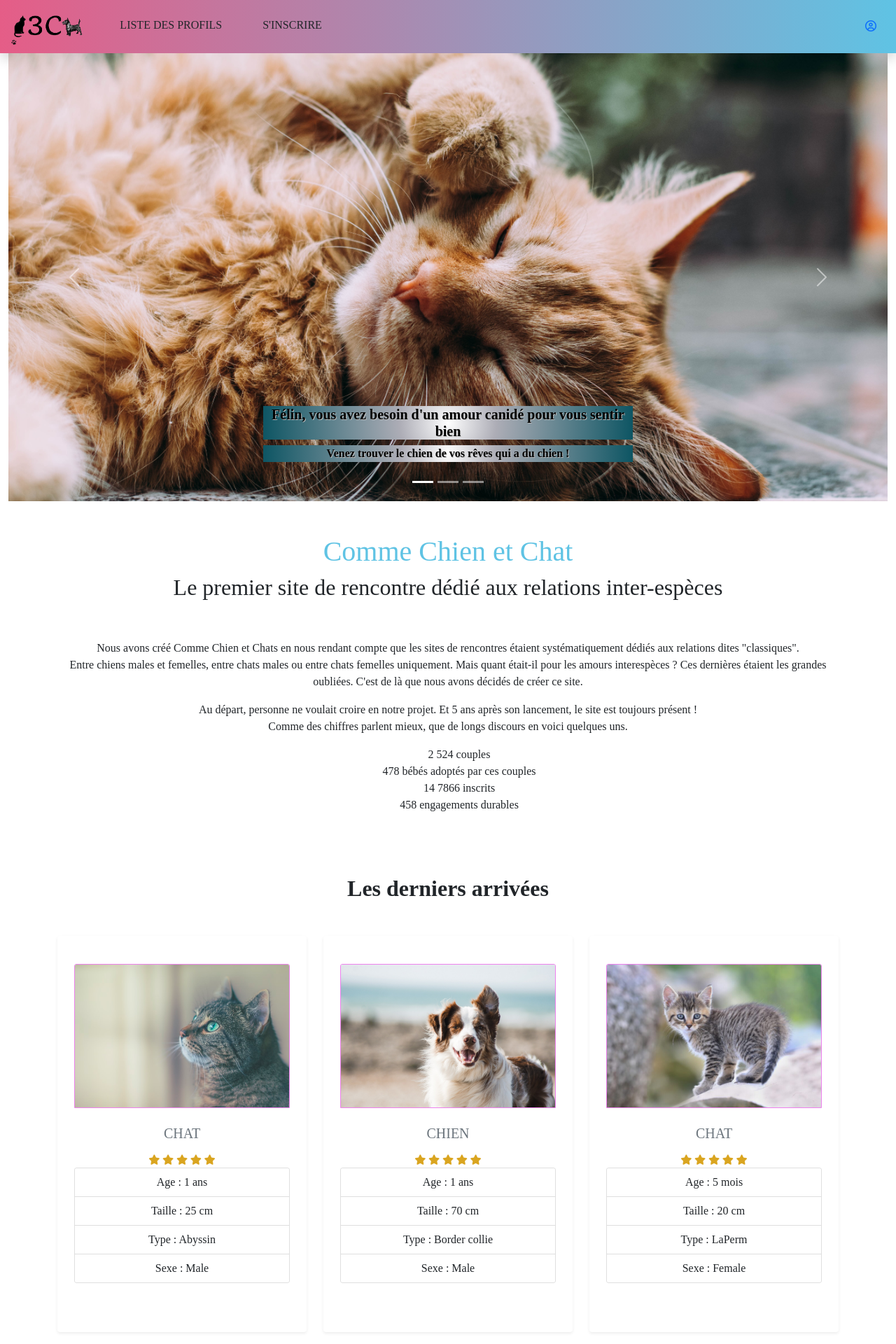
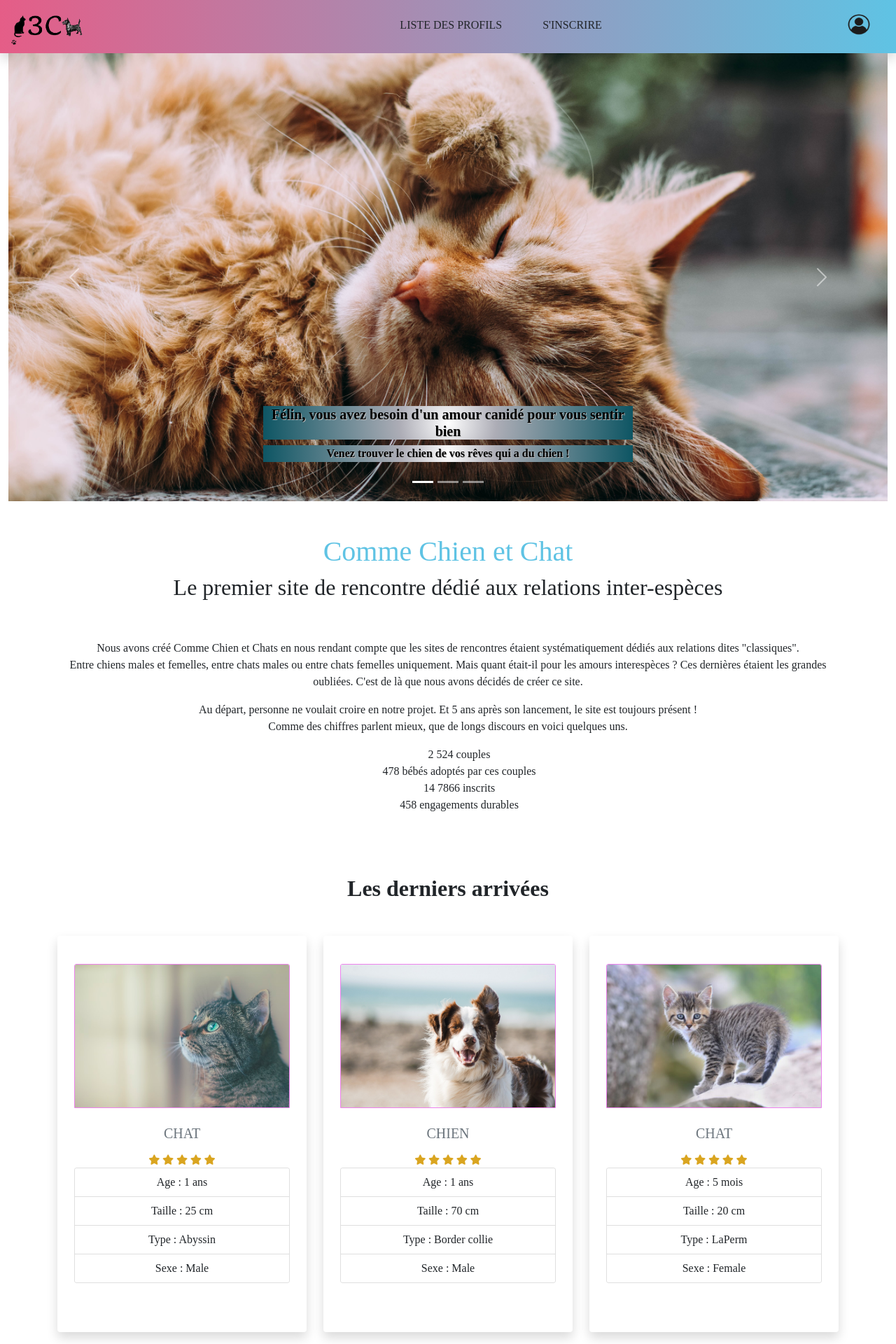
Before and after one commit to mickael-mignard/poecphp-site-rencontre, a PHP site: page / in a window 1280 px wide. Shown: the top 1920 px of the page at 70% size. Run offline with PHP 8.4, Linux system fonts and the light colour scheme; some libraries are stand-ins or nearby versions; some web fonts are replaced.

Commit message:
Header & Footer & Accueil

```diff
--- a/assets/css/style.css
+++ b/assets/css/style.css
@@ -156,3 +156,8 @@ footer {
   justify-content: flex-start;
   align-content: center;
 }
+@media (min-width: 700px){
+nav .categories {
+  padding-left: 400px;
+}
+}
--- a/header.php
+++ b/header.php
@@ -9,6 +9,7 @@
     <link rel="stylesheet" href="https://cdnjs.cloudflare.com/ajax/libs/font-awesome/5.15.3/css/all.min.css" />
     <link href="https://fonts.googleapis.com/css2?family=Quando&display=swap" rel="stylesheet">
     <link rel="stylesheet" type="text/css" href="assets/css/style.css" media="all" />
+    <link rel="shortcut icon" type="image/png" href="./assets/img/favicon1.png" />
     <title>Comme Chien et Chat</title>
 </head>
 
@@ -36,11 +37,12 @@
                 <!-- Collapsible wrapper -->
                 <div id="navbarNav" class="collapse navbar-collapse order-2 order-md-1">
                     <!-- Nav links -->
-                    <ul class="navbar-nav fs-4 me-auto mb-2 mb-lg-0 categories text-center">
+                    <ul class="navbar-nav fs-4 me-auto mb-2 mb-lg-0 categories justify-center">
 
                         <li class="nav-item my-1">
                             <a class="btn btn mx-3" href="#listesDesProfils">Liste des profils</a>
                         </li>
+
                         <li class="nav-item my-1">
                             <a class="btn btn mx-3" href="#inscription">S'inscrire</a>
                         </li>
@@ -52,7 +54,8 @@
                 <!-- Cart -->
                 <div class="cart d-flex me-lg-3 order-1">
                     <!-- Cart icon and link to the modal window -->
-                    <a href="#"><i class="far fa-user-circle" data-bs-toggle="modal" data-bs-target="#exampleModal"></i>
+
+                    <a href="#"><img src="./assets/img/user.png" alt="login" height="50" width="50">
                     </a>
                 </div>
                 <!-- End of cart -->
--- a/index.php
+++ b/index.php
@@ -70,7 +70,7 @@
 <!-- Derniers arrivés -->
 
 
-<section class="portfolio py-5" id="portfolio">
+<section class="port py-5" id="port">
     <div class="container-lg py-4">
       <div class="row justify-content-center">
         <div class="col-lg-8">
@@ -83,7 +83,7 @@
       <div class="row text-center">
 
         <div class="col-md-6 col-lg-4 mb-4">
-          <div class="services-item shadow-sm p-4 rounded bg-white">
+          <div class="services-item shadow p-4 rounded bg-white">
             <div class="icon my-3 text-info fs-2">
               <img src="./assets/img/chat1.jpg" class="card-img-top" alt="chat">
             </div>
@@ -112,7 +112,7 @@
 
 
         <div class="col-md-6 col-lg-4 mb-4">
-          <div class="services-item shadow-sm p-4 rounded bg-white">
+          <div class="services-item shadow p-4 rounded bg-white">
             <div class="icon my-3 text-info fs-2">
               <img src="./assets/img/chien2.jpg" class="card-img-top" alt="Chien">
             </div>
@@ -138,7 +138,7 @@
         </div>
 
         <div class="col-md-6 col-lg-4 mb-4">
-          <div class="services-item shadow-sm p-4 rounded bg-white">
+          <div class="services-item shadow p-4 rounded bg-white">
             <div class="icon my-3 text-info fs-2">
               <img src="./assets/img/chat1.jpeg" height="50%" weight="50%" class="card-img-top" alt="Chat">
             </div>
```
Also changed, not shown: assets/img/user.png (added), 1 other file.
